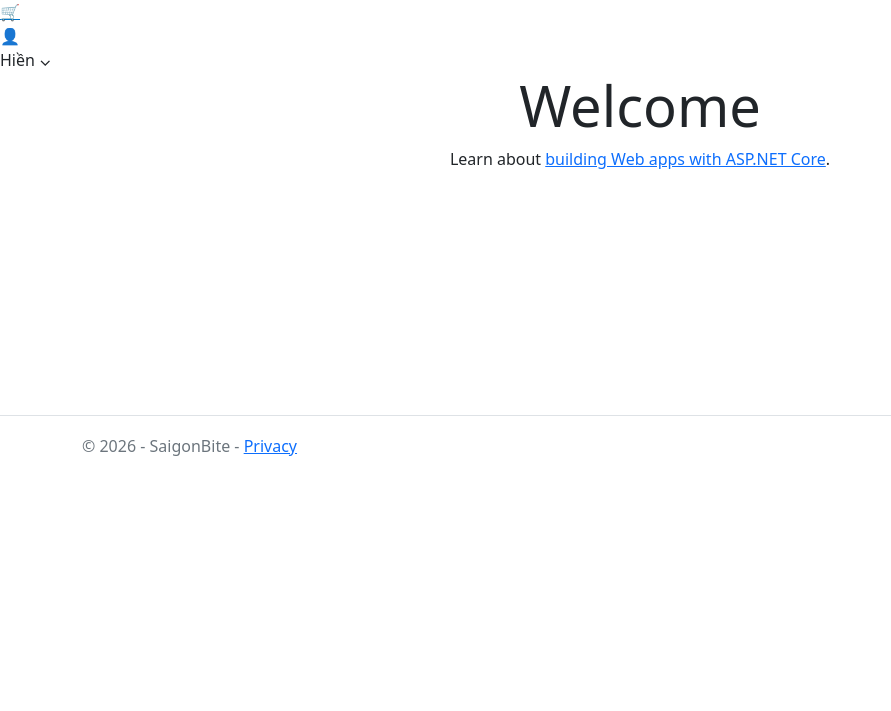
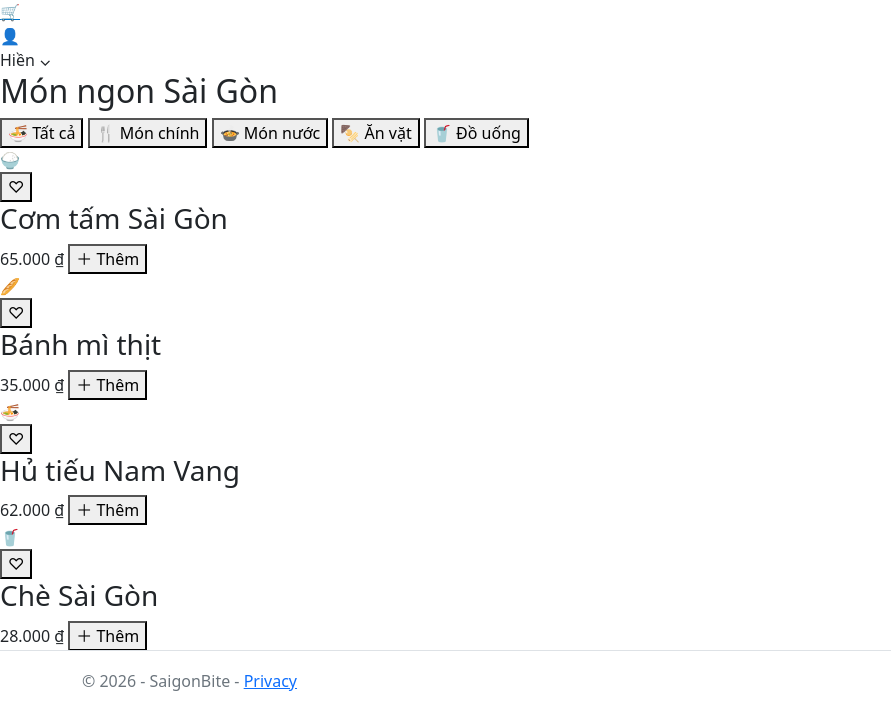
Before and after one commit to huynhngochien6210/SaigonBite, an ASP.NET Core app: page / in a window 1280 px wide. Shown: the part 324-1035 px from the top of the page, without its empty margins (0-891 px from the left). Before the commit the page ends 780 px from the top, so only its background shows below. Run offline with ASP.NET Core 8, Linux system fonts and the light colour scheme; style sheets or scripts are compiled from the project's sources.

Commit message:
create SaigonBite homepage

```diff
--- a/Views/Home/Index.cshtml
+++ b/Views/Home/Index.cshtml
@@ -1,8 +1,146 @@
 @{
-    ViewData["Title"] = "Home Page";
+    ViewData["Title"] = "Trang chủ";
 }
 
-<div class="text-center">
-    <h1 class="display-4">Welcome</h1>
-    <p>Learn about <a href="https://learn.microsoft.com/aspnet/core">building Web apps with ASP.NET Core</a>.</p>
+<div class="saigonbite-home">
+
+    <!-- HERO -->
+    <section class="sb-hero">
+    </section>
+
+
+    <!-- FOOD SECTION -->
+    <section class="sb-food-section">
+
+        <h2>Món ngon Sài Gòn</h2>
+
+        <!-- Categories -->
+        <div class="sb-categories">
+
+            <button class="sb-category active">
+                <span class="category-icon">🍜</span>
+                <span>Tất cả</span>
+            </button>
+
+            <button class="sb-category">
+                <span class="category-icon">🍴</span>
+                <span>Món chính</span>
+            </button>
+
+            <button class="sb-category">
+                <span class="category-icon">🍲</span>
+                <span>Món nước</span>
+            </button>
+
+            <button class="sb-category">
+                <span class="category-icon">🍢</span>
+                <span>Ăn vặt</span>
+            </button>
+
+            <button class="sb-category">
+                <span class="category-icon">🥤</span>
+                <span>Đồ uống</span>
+            </button>
+
+        </div>
+
+
+        <!-- Food cards -->
+        <div class="sb-food-grid">
+
+            <!-- Card 1 -->
+            <div class="sb-food-card">
+
+                <div class="sb-food-image">
+                    <div class="food-placeholder">🍚</div>
+                    <button class="favorite">♡</button>
+                </div>
+
+                <div class="sb-food-info">
+                    <h3>Cơm tấm Sài Gòn</h3>
+
+                    <div class="sb-food-bottom">
+                        <span class="sb-price">65.000 ₫</span>
+
+                        <button class="sb-add-btn">
+                            ＋ Thêm
+                        </button>
+                    </div>
+                </div>
+
+            </div>
+
+
+            <!-- Card 2 -->
+            <div class="sb-food-card">
+
+                <div class="sb-food-image">
+                    <div class="food-placeholder">🥖</div>
+                    <button class="favorite">♡</button>
+                </div>
+
+                <div class="sb-food-info">
+                    <h3>Bánh mì thịt</h3>
+
+                    <div class="sb-food-bottom">
+                        <span class="sb-price">35.000 ₫</span>
+
+                        <button class="sb-add-btn">
+                            ＋ Thêm
+                        </button>
+                    </div>
+                </div>
+
+            </div>
+
+
+            <!-- Card 3 -->
+            <div class="sb-food-card">
+
+                <div class="sb-food-image">
+                    <div class="food-placeholder">🍜</div>
+                    <button class="favorite">♡</button>
+                </div>
+
+                <div class="sb-food-info">
+                    <h3>Hủ tiếu Nam Vang</h3>
+
+                    <div class="sb-food-bottom">
+                        <span class="sb-price">62.000 ₫</span>
+
+                        <button class="sb-add-btn">
+                            ＋ Thêm
+                        </button>
+                    </div>
+                </div>
+
+            </div>
+
+
+            <!-- Card 4 -->
+            <div class="sb-food-card">
+
+                <div class="sb-food-image">
+                    <div class="food-placeholder">🥤</div>
+                    <button class="favorite">♡</button>
+                </div>
+
+                <div class="sb-food-info">
+                    <h3>Chè Sài Gòn</h3>
+
+                    <div class="sb-food-bottom">
+                        <span class="sb-price">28.000 ₫</span>
+
+                        <button class="sb-add-btn">
+                            ＋ Thêm
+                        </button>
+                    </div>
+                </div>
+
+            </div>
+
+        </div>
+
+    </section>
+
 </div>
```
